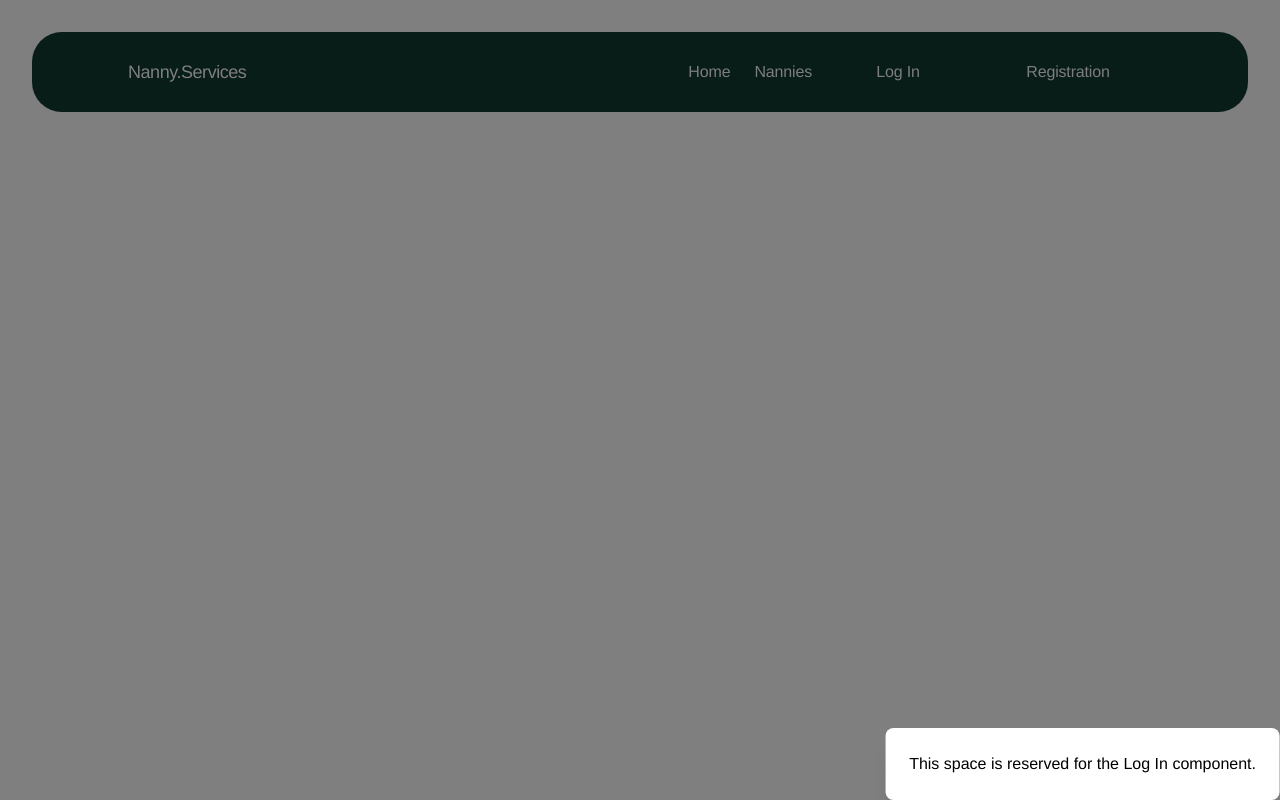
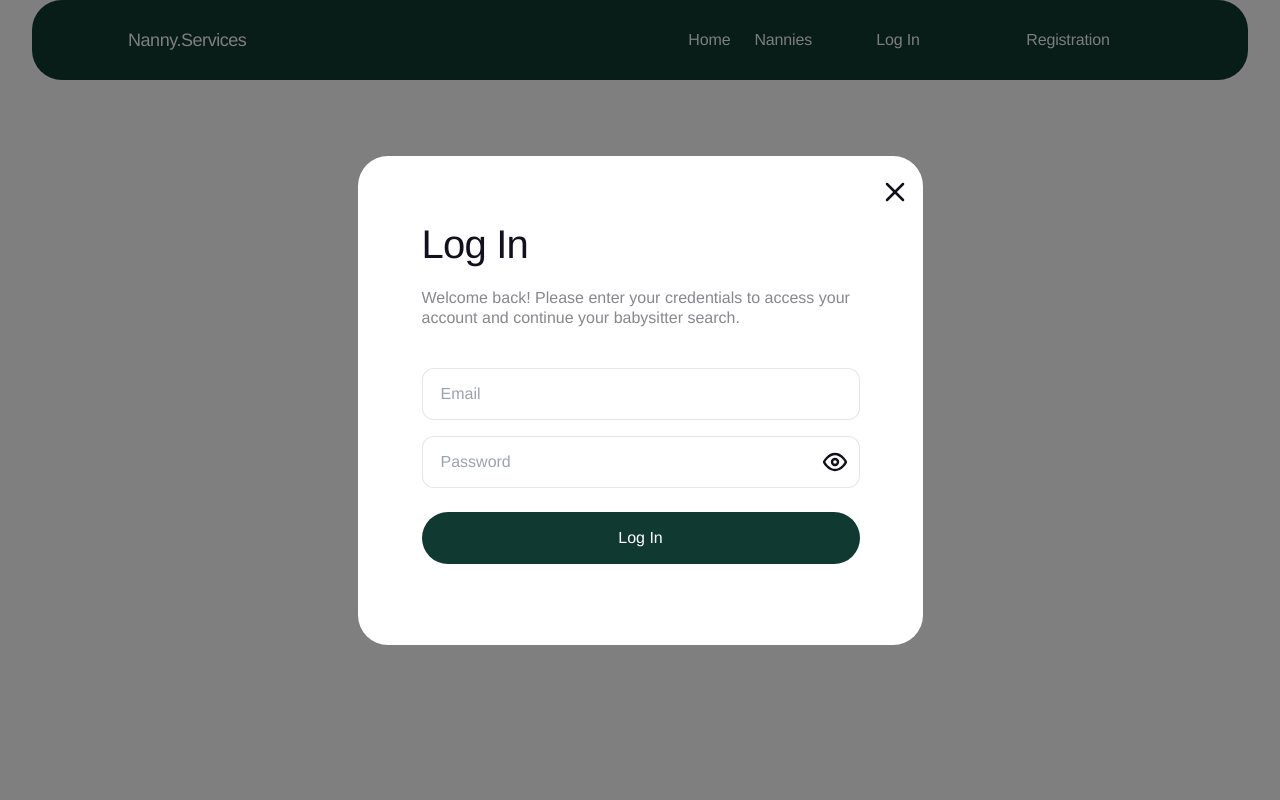
Before and after one commit to dima50066/Nanny-pet, a React (Vite) app in the folder frontend/: page / in a window 1280 px wide. Both pictures are taken after a click on the button "Log In". Built offline with nearby package versions, Linux system fonts and the light colour scheme; a web font is replaced by a local one.

Commit message:
add login component, change id, add styles, change cors, change path in redux

```diff
--- /dev/null
+++ b/frontend/src/components/modals/Login.tsx
@@ -0,0 +1,87 @@
+import { useState } from "react";
+import { useDispatch, useSelector } from "react-redux";
+import { loginUser } from "../../redux/auth/operations";
+import { selectIsLoading, selectAuthError } from "../../redux/auth/selectors";
+import Icon from "../../shared/icon/Icon";
+import { AppDispatch } from "../../redux/store";
+
+const LogInModal = () => {
+  const dispatch = useDispatch<AppDispatch>();
+  const isLoading = useSelector(selectIsLoading);
+  const authError = useSelector(selectAuthError);
+
+  const [email, setEmail] = useState("");
+  const [password, setPassword] = useState("");
+  const [showPassword, setShowPassword] = useState(false);
+
+  const togglePasswordVisibility = () => {
+    setShowPassword((prev) => !prev);
+  };
+
+  const handleSubmit = (e: React.FormEvent) => {
+    e.preventDefault();
+    dispatch(loginUser({ email, password }));
+  };
+
+  return (
+    <div className="p-[64px] w-[565px] h-[489px]">
+      {/* Заголовок */}
+      <h1 className="text-title pb-[20px]">Log In</h1>
+      <p className="text-subtitle pb-[40px]">
+        Welcome back! Please enter your credentials to access your account and
+        continue your babysitter search.
+      </p>
+
+      {/* Відображення помилок */}
+      {authError && <p className="text-red-500 text-sm pb-4">{authError}</p>}
+
+      {/* Форма */}
+      <form onSubmit={handleSubmit}>
+        {/* Інпут для Email */}
+        <div className="relative mb-4">
+          <input
+            type="email"
+            placeholder="Email"
+            value={email}
+            onChange={(e) => setEmail(e.target.value)}
+            className="input input-text focus:outline-none focus:ring-2 focus:ring-main"
+            required
+          />
+        </div>
+
+        {/* Інпут для Password */}
+        <div className="relative mb-6">
+          <input
+            type={showPassword ? "text" : "password"}
+            placeholder="Password"
+            value={password}
+            onChange={(e) => setPassword(e.target.value)}
+            className="input input-text focus:outline-none focus:ring-2 focus:ring-main"
+            required
+          />
+          <button
+            type="button"
+            onClick={togglePasswordVisibility}
+            className="absolute inset-y-0 right-3 flex items-center"
+          >
+            <Icon
+              id={showPassword ? "eye-off" : "eye"}
+              className="w-6 h-6 text-[#11101C] cursor-pointer"
+            />
+          </button>
+        </div>
+
+        {/* Кнопка Log In */}
+        <button
+          type="submit"
+          disabled={isLoading}
+          className="w-[438px] h-[52px] bg-main text-white text-[16px] font-medium rounded-[30px] hover:bg-green-700 transition"
+        >
+          {isLoading ? "Loading..." : "Log In"}
+        </button>
+      </form>
+    </div>
+  );
+};
+
+export default LogInModal;
--- a/frontend/src/components/navigation/GuestNavigation.tsx
+++ b/frontend/src/components/navigation/GuestNavigation.tsx
@@ -1,6 +1,7 @@
 import { useState } from "react";
 import Logo from "../../shared/logo/Logo";
 import Modal from "../../shared/modal/Modal";
+import LogInModal from "../modals/Login";
 
 const GuestNavigation = () => {
   const [isLoginModalOpen, setLoginModalOpen] = useState(false);
@@ -47,20 +48,16 @@ font-sans font-medium text-[16px] leading-[1.25] tracking-[-0.01em] text-[#fbfbf
       <Modal
         isOpen={isLoginModalOpen}
         onClose={() => setLoginModalOpen(false)}
-        className="p-6"
-        classNameWrapper="max-w-lg"
+        classNameWrapper="rounded-[30px]"
       >
-        <div>
-          <p>This space is reserved for the Log In component.</p>
-        </div>
+        <LogInModal />
       </Modal>
 
       {/* Модальне вікно для Registration */}
       <Modal
         isOpen={isRegisterModalOpen}
         onClose={() => setRegisterModalOpen(false)}
-        className="p-6"
-        classNameWrapper="max-w-lg"
+        classNameWrapper="rounded-[30px]"
       >
         <div>
           <p>This space is reserved for the Registration component.</p>
--- a/frontend/src/redux/auth/operations.ts
+++ b/frontend/src/redux/auth/operations.ts
@@ -18,7 +18,7 @@ export const registerUser = createAsyncThunk(
   ) => {
     try {
       const response = await axiosInstance.post<{ user: User }>(
-        "/register",
+        "/auth/register",
         userData
       );
       return response.data;
@@ -39,7 +39,7 @@ export const loginUser = createAsyncThunk(
   ) => {
     try {
       const response = await axiosInstance.post<LoginResponse>(
-        "/login",
+        "/auth/login",
         userData
       );
       const { accessToken, user } = response.data.data;
@@ -57,7 +57,7 @@ export const logoutUser = createAsyncThunk(
   "auth/logout",
   async (_, { rejectWithValue }) => {
     try {
-      await axiosInstance.post("/logout");
+      await axiosInstance.post("/auth/logout");
       clearAuthHeader();
     } catch (error) {
       const err = error as AxiosErrorResponse;
@@ -70,7 +70,7 @@ export const refreshSession = createAsyncThunk(
   "auth/refreshSession",
   async (_, { rejectWithValue }) => {
     try {
-      const response = await axiosInstance.post<LoginResponse>("/refresh");
+      const response = await axiosInstance.post<LoginResponse>("/auth/refresh");
       const { accessToken } = response.data.data;
 
       setAuthHeader(accessToken);
@@ -89,7 +89,7 @@ export const requestPasswordReset = createAsyncThunk(
   async (email: string, { rejectWithValue }) => {
     try {
       const response = await axiosInstance.post<ResetResponse>(
-        "/send-reset-email",
+        "/auth/send-reset-email",
         { email }
       );
       return response.data.message;
@@ -110,7 +110,7 @@ export const resetPassword = createAsyncThunk(
   ) => {
     try {
       const response = await axiosInstance.post<ResetResponse>(
-        "/reset-pwd",
+        "/auth/reset-pwd",
         payload
       );
       return response.data.message;
--- a/frontend/src/shared/modal/Modal.tsx
+++ b/frontend/src/shared/modal/Modal.tsx
@@ -1,4 +1,4 @@
-import { useEffect, ReactNode } from "react";
+import React, { useEffect, ReactNode } from "react";
 import { createPortal } from "react-dom";
 import Icon from "../icon/Icon";
 
@@ -11,14 +11,14 @@ type ModalProps = {
   btnClassName?: string;
 };
 
-const Modal = ({
+const Modal: React.FC<ModalProps> = ({
   children,
   isOpen,
   onClose,
   className = "",
   classNameWrapper = "",
   btnClassName = "",
-}: ModalProps) => {
+}) => {
   useEffect(() => {
     const handleEscape = (event: KeyboardEvent) => {
       if (event.key === "Escape") {
@@ -50,22 +50,22 @@ const Modal = ({
 
   return createPortal(
     <div
-      className="fixed inset-0 w-full h-full bg-black bg-opacity-50 z-50 flex items-center justify-center overflow-hidden"
+      className="fixed inset-0 w-full h-full bg-[rgba(0,0,0,0.5)] z-50 overflow-hidden flex items-center justify-center"
       onClick={handleBackdropClick}
     >
       <div
-        className={`relative bg-white rounded-lg shadow-xl max-h-screen min-w-[320px] max-w-[344px] overflow-y-auto overflow-x-hidden transform translate-y-[-50%] translate-x-[-50%] top-1/2 left-1/2 ${classNameWrapper}`}
+        className={`relative bg-white overflow-y-auto overflow-x-hidden ${classNameWrapper}`}
       >
-        <div className={`relative p-4 ${className}`}>
+        <div className={`relative ${className}`}>
           <button
-            className={`absolute top-4 right-4 w-6 h-6 bg-transparent border-none cursor-pointer ${btnClassName}`}
+            className={`absolute top-[20px] right-[20px] bg-transparent border-none cursor-pointer w-[24px] h-[24px] focus:outline-none hover:stroke-[#FF4D4D] ${btnClassName}`}
             onClick={onClose}
           >
             <Icon
-              id="x-close"
-              className="stroke-current text-main hover:text-red-500"
-              width="24"
-              height="24"
+              id="close"
+              className="stroke-[#103931] transition-all"
+              width="32"
+              height="32"
             />
           </button>
           {children}
--- a/frontend/src/shared/styles/global.css
+++ b/frontend/src/shared/styles/global.css
@@ -52,7 +52,7 @@ a {
 }
 
 section {
-  padding: 32px;
+  padding: 0 32px;
 }
 
 .container {
@@ -100,4 +100,20 @@ section {
   .text-custom {
     @apply font-sans font-normal text-[16px] leading-[1.25] tracking-[-0.01em] text-[#fbfbfb];
   }
+
+  .text-title {
+    @apply font-sans font-medium text-[40px] leading-[1.2] tracking-[-0.02em] text-[#11101c];
+  }
+
+  .text-subtitle {
+    @apply font-sans font-normal text-[16px] leading-[1.25] text-[rgba(17,16,28,0.5)];
+  }
+
+  .input {
+    @apply border border-[rgba(17,16,28,0.1)] rounded-[12px] px-[18px] py-[16px] w-[438px] h-[52px];
+  }
+
+  .input-text {
+    @apply font-sans font-normal text-[16px] leading-[1.25] text-[#11101c];
+  }
 }
```
Also changed, not shown: frontend/src/shared/icon/sprite.svg, 1 other file (tests, documents, lock files or other folders).
